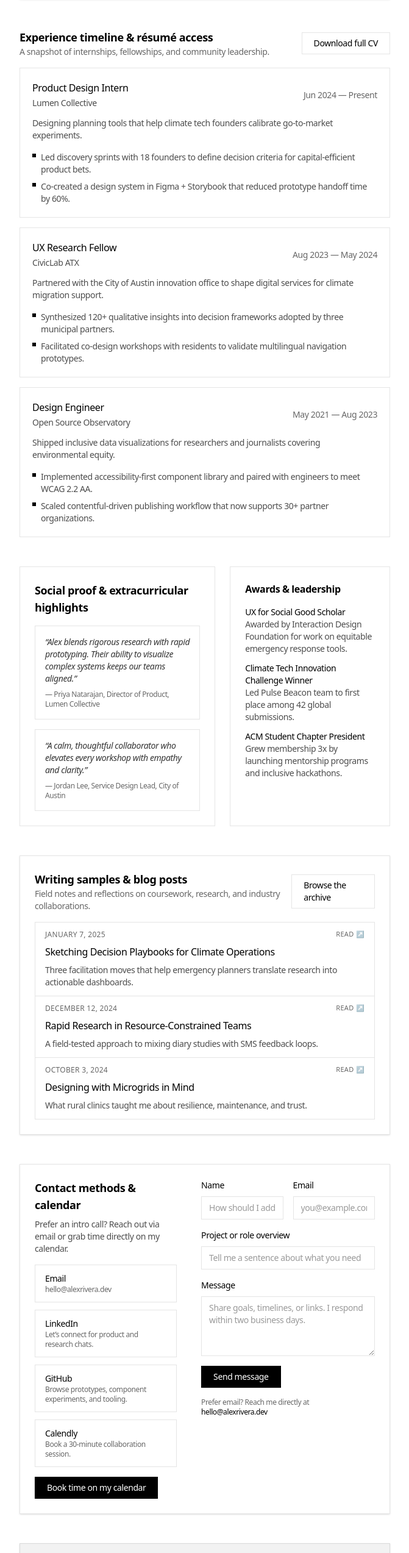
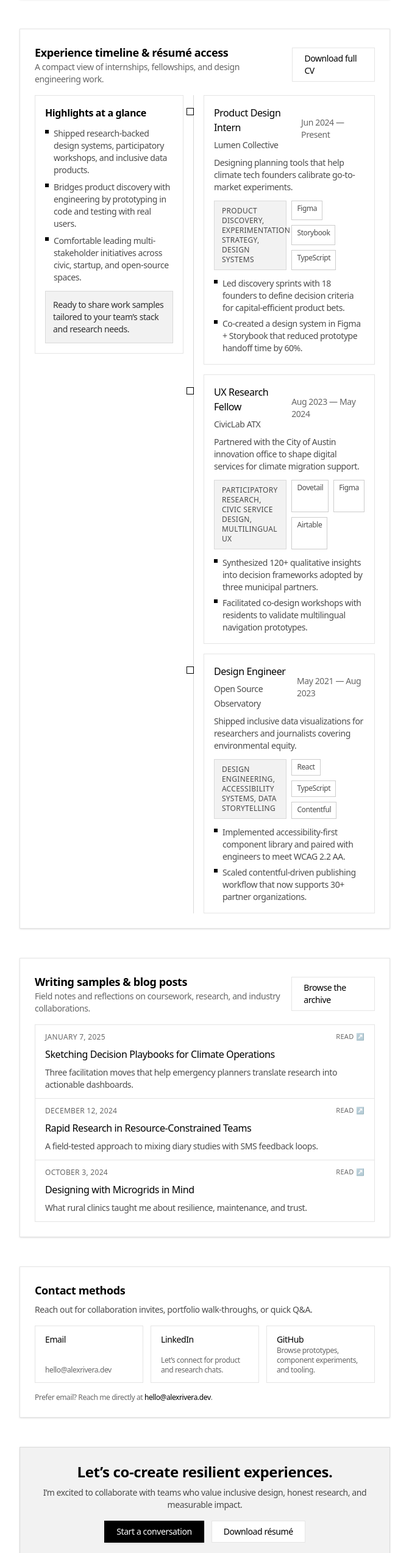
Before and after one commit to danlitvak/daniel_litvak, a Next.js app: page / in a window 1280 px wide. Shown: the part 2479-5026 px from the top of the page at 61% size, without its empty margins (304-975 px from the left). Built offline with nearby package versions, Linux system fonts and the light colour scheme.

Commit message:
Refresh experience timeline and simplify contact

```diff
--- a/app/blog/layout.tsx
+++ b/app/blog/layout.tsx
@@ -46,7 +46,7 @@ export default function LayoutBlogPost({
       <div className="absolute right-4 top-24">
         <CopyButton />
       </div>
-      <main className="prose mt-24 pb-20 prose-h4:prose-base dark:prose-invert prose-h1:text-xl prose-h1:font-medium prose-h2:mt-12 prose-h2:scroll-m-20 prose-h2:text-lg prose-h2:font-medium prose-h3:text-base prose-h3:font-medium prose-h4:font-medium prose-h5:text-base prose-h5:font-medium prose-h6:text-base prose-h6:font-medium prose-strong:font-medium prose-headings:text-black dark:prose-headings:text-white prose-p:text-black/80 dark:prose-p:text-white/80 prose-a:text-black underline-offset-2 hover:prose-a:underline dark:prose-a:text-white">
+      <main className="prose mt-24 pb-20 prose-h4:prose-base dark:prose-invert prose-h1:text-xl prose-h1:font-medium prose-h2:mt-12 prose-h2:scroll-m-20 prose-h2:text-lg prose-h2:font-medium prose-h3:text-base prose-h3:font-medium prose-h4:font-medium prose-h5:text-base prose-h5:font-medium prose-h6:text-base prose-h6:font-medium prose-strong:font-medium prose-headings:text-black dark:prose-headings:text-white prose-p:text-black/80 dark:prose-p:text-white/80 prose-a:text-black prose-a:no-underline dark:prose-a:text-white">
         {children}
       </main>
     </>
--- a/app/data.ts
+++ b/app/data.ts
@@ -95,6 +95,8 @@ type WorkExperience = {
   id: string
   summary: string
   achievements: string[]
+  focus: string
+  stack: string[]
 }
 
 export const WORK_EXPERIENCE: WorkExperience[] = [
@@ -110,6 +112,8 @@ export const WORK_EXPERIENCE: WorkExperience[] = [
       'Led discovery sprints with 18 founders to define decision criteria for capital-efficient product bets.',
       'Co-created a design system in Figma + Storybook that reduced prototype handoff time by 60%.',
     ],
+    focus: 'Product discovery, experimentation strategy, design systems',
+    stack: ['Figma', 'Storybook', 'TypeScript'],
   },
   {
     company: 'CivicLab ATX',
@@ -123,6 +127,8 @@ export const WORK_EXPERIENCE: WorkExperience[] = [
       'Synthesized 120+ qualitative insights into decision frameworks adopted by three municipal partners.',
       'Facilitated co-design workshops with residents to validate multilingual navigation prototypes.',
     ],
+    focus: 'Participatory research, civic service design, multilingual UX',
+    stack: ['Dovetail', 'Figma', 'Airtable'],
   },
   {
     company: 'Open Source Observatory',
@@ -136,6 +142,8 @@ export const WORK_EXPERIENCE: WorkExperience[] = [
       'Implemented accessibility-first component library and paired with engineers to meet WCAG 2.2 AA.',
       'Scaled contentful-driven publishing workflow that now supports 30+ partner organizations.',
     ],
+    focus: 'Design engineering, accessibility systems, data storytelling',
+    stack: ['React', 'TypeScript', 'Contentful'],
   },
 ]
 
@@ -249,8 +257,6 @@ export const EMAIL = 'hello@alexrivera.dev'
 
 export const RESUME_URL = 'https://alex-rivera.dev/resume.pdf'
 
-export const CALENDAR_URL = 'https://calendly.com/alexrivera/30min'
-
 export const CONTACT_LINKS: ContactLink[] = [
   {
     label: 'Email',
@@ -267,9 +273,4 @@ export const CONTACT_LINKS: ContactLink[] = [
     link: 'https://github.com/alexrivera',
     description: 'Browse prototypes, component experiments, and tooling.',
   },
-  {
-    label: 'Calendly',
-    link: CALENDAR_URL,
-    description: 'Book a 30-minute collaboration session.',
-  },
 ]
--- a/app/page.tsx
+++ b/app/page.tsx
@@ -10,11 +10,9 @@ import {
   WORK_EXPERIENCE,
   BLOG_POSTS,
   SKILL_GROUPS,
-  SOCIAL_PROOF,
   EMAIL,
   CONTACT_LINKS,
   RESUME_URL,
-  CALENDAR_URL,
 } from './data'
 
 const VARIANTS_CONTAINER = {
@@ -251,35 +249,52 @@ export default function Personal() {
         id="experience"
         variants={VARIANTS_SECTION}
         transition={TRANSITION_SECTION}
-        className="space-y-4"
+        className="rounded-none border border-black/10 bg-white p-6 shadow-sm dark:border-white/10 dark:bg-white/5"
       >
-        <div className="flex flex-col justify-between gap-4 md:flex-row md:items-center">
+        <div className="flex flex-col gap-3 md:flex-row md:items-center md:justify-between">
           <div>
             <h2 className="text-lg font-semibold text-black dark:text-white">
               Experience timeline & résumé access
             </h2>
             <p className="text-sm text-black/60 dark:text-white/60">
-              A snapshot of internships, fellowships, and community leadership.
+              A compact view of internships, fellowships, and design engineering work.
             </p>
           </div>
           <CTAButton href={RESUME_URL} target="_blank" label="Download full CV" variant="secondary" />
         </div>
-        <div className="space-y-4">
+        <div className="mt-4 grid gap-4 lg:grid-cols-[0.9fr_1.1fr] lg:items-start">
+          <div className="space-y-3 rounded-none border border-black/10 bg-white p-4 dark:border-white/10 dark:bg-black/40">
+            <h3 className="text-base font-semibold text-black dark:text-white">Highlights at a glance</h3>
+            <ul className="space-y-2 text-sm text-black/70 dark:text-white/70">
+              <li className="flex items-start gap-2">
+                <span className="mt-1 h-1.5 w-1.5 flex-none bg-black dark:bg-white" />
+                <span>Shipped research-backed design systems, participatory workshops, and inclusive data products.</span>
+              </li>
+              <li className="flex items-start gap-2">
+                <span className="mt-1 h-1.5 w-1.5 flex-none bg-black dark:bg-white" />
+                <span>Bridges product discovery with engineering by prototyping in code and testing with real users.</span>
+              </li>
+              <li className="flex items-start gap-2">
+                <span className="mt-1 h-1.5 w-1.5 flex-none bg-black dark:bg-white" />
+                <span>Comfortable leading multi-stakeholder initiatives across civic, startup, and open-source spaces.</span>
+              </li>
+            </ul>
+            <div className="rounded-none border border-black/10 bg-black/5 p-3 text-sm text-black/80 dark:border-white/20 dark:bg-white/10 dark:text-white/80">
+              Ready to share work samples tailored to your team’s stack and research needs.
+            </div>
+          </div>
+          <ol className="relative space-y-4 border-l border-black/15 pl-4 dark:border-white/15">
             {WORK_EXPERIENCE.map((job) => (
-            <div
-              key={job.id}
-              className="rounded-none border border-black/10 bg-white p-5 dark:border-white/10 dark:bg-black/40"
-            >
+              <li key={job.id} className="relative rounded-none border border-black/10 bg-white p-4 dark:border-white/10 dark:bg-black/40">
+                <span className="absolute -left-[29px] top-5 h-3 w-3 border border-black bg-white dark:border-white dark:bg-black" aria-hidden />
                 <div className="flex flex-col gap-2 md:flex-row md:items-center md:justify-between">
-                <div>
-                  <h3 className="text-base font-medium text-black dark:text-white">
-                    {job.title}
-                  </h3>
+                  <div className="space-y-1">
+                    <h3 className="text-base font-medium text-black dark:text-white">{job.title}</h3>
                     <a
                       href={job.link}
                       target="_blank"
                       rel="noopener noreferrer"
-                    className="text-sm text-black/70 underline-offset-2 hover:underline dark:text-white/70"
+                      className="text-sm font-medium text-black/70 underline-offset-2 hover:text-black/90 dark:text-white/70 dark:hover:text-white"
                     >
                       {job.company}
                     </a>
@@ -288,59 +303,33 @@ export default function Personal() {
                     {job.start} — {job.end}
                   </p>
                 </div>
-              <p className="mt-3 text-sm text-black/70 dark:text-white/70">
-                {job.summary}
-              </p>
-              <ul className="mt-4 space-y-2 text-sm text-black/70 dark:text-white/70">
+                <p className="mt-2 text-sm text-black/70 dark:text-white/70">{job.summary}</p>
+                <div className="mt-3 grid gap-2 md:grid-cols-2">
+                  <div className="rounded-none border border-black/10 bg-black/5 px-3 py-2 text-xs font-medium uppercase tracking-wide text-black/70 dark:border-white/10 dark:bg-white/10 dark:text-white/70">
+                    {job.focus}
+                  </div>
+                  <div className="flex flex-wrap gap-2 text-xs text-black/70 dark:text-white/70">
+                    {job.stack.map((tool) => (
+                      <span
+                        key={tool}
+                        className="rounded-none border border-black/20 bg-white px-2 py-1 dark:border-white/20 dark:bg-black"
+                      >
+                        {tool}
+                      </span>
+                    ))}
+                  </div>
+                </div>
+                <ul className="mt-3 space-y-1.5 text-sm text-black/70 dark:text-white/70">
                   {job.achievements.map((achievement) => (
                     <li key={achievement} className="flex gap-2">
-                    <span className="mt-1 h-1.5 w-1.5 flex-none rounded-none bg-black dark:bg-white" />
+                      <span className="mt-1 h-1.5 w-1.5 flex-none bg-black dark:bg-white" />
                       <span>{achievement}</span>
                     </li>
                   ))}
                 </ul>
-            </div>
-          ))}
-        </div>
-      </motion.section>
-
-      <motion.section
-        variants={VARIANTS_SECTION}
-        transition={TRANSITION_SECTION}
-        className="grid gap-6 md:grid-cols-[1.1fr_0.9fr]"
-      >
-        <div className="rounded-none border border-black/10 bg-white p-6 dark:border-white/10 dark:bg-black/40">
-          <h2 className="text-lg font-semibold text-black dark:text-white">
-            Social proof & extracurricular highlights
-          </h2>
-          <div className="mt-4 space-y-4">
-            {SOCIAL_PROOF.testimonials.map((testimonial) => (
-              <blockquote
-                key={testimonial.name}
-                className="rounded-none border border-black/10 bg-white p-4 text-sm italic text-black/80 dark:border-white/10 dark:bg-black/40 dark:text-white/80"
-              >
-                “{testimonial.quote}”
-                <footer className="mt-2 text-xs font-medium not-italic text-black/60 dark:text-white/60">
-                  — {testimonial.name}, {testimonial.role}
-                </footer>
-              </blockquote>
-            ))}
-          </div>
-        </div>
-        <div className="rounded-none border border-black/10 bg-white p-6 dark:border-white/10 dark:bg-black/40">
-          <h3 className="text-base font-semibold text-black dark:text-white">
-            Awards & leadership
-          </h3>
-          <ul className="mt-4 space-y-3 text-sm text-black/70 dark:text-white/70">
-            {SOCIAL_PROOF.highlights.map((highlight) => (
-              <li key={highlight.title}>
-                <p className="font-medium text-black dark:text-white">
-                  {highlight.title}
-                </p>
-                <p className="text-black/70 dark:text-white/70">{highlight.description}</p>
               </li>
             ))}
-          </ul>
+          </ol>
         </div>
       </motion.section>
 
@@ -386,84 +375,34 @@ export default function Personal() {
         transition={TRANSITION_SECTION}
         className="rounded-none border border-black/10 bg-white p-6 shadow-sm dark:border-white/10 dark:bg-white/5"
       >
-        <div className="grid gap-6 lg:grid-cols-[0.9fr_1.1fr] lg:gap-10">
         <div className="space-y-4">
           <div className="space-y-2">
-              <h2 className="text-lg font-semibold text-black dark:text-white">
-                Contact methods & calendar
-              </h2>
+            <h2 className="text-lg font-semibold text-black dark:text-white">Contact methods</h2>
             <p className="text-sm text-black/70 dark:text-white/70">
-                Prefer an intro call? Reach out via email or grab time directly on my calendar.
+              Reach out for collaboration invites, portfolio walk-throughs, or quick Q&A.
             </p>
           </div>
-            <div className="space-y-3">
+          <div className="grid gap-3 md:grid-cols-3">
             {CONTACT_LINKS.map((item) => (
               <a
                 key={item.label}
                 href={item.link}
                 target={item.link.startsWith('http') ? '_blank' : undefined}
                 rel={item.link.startsWith('http') ? 'noopener noreferrer' : undefined}
-                  className="flex flex-col rounded-none border border-black/10 bg-white px-4 py-3 transition-colors hover:border-black/40 hover:bg-black/5 dark:border-white/10 dark:bg-black/40 dark:hover:border-white/40 dark:hover:bg-white/10"
+                className="flex flex-col justify-between rounded-none border border-black/10 bg-white px-4 py-3 transition-colors hover:border-black/40 hover:bg-black/5 dark:border-white/10 dark:bg-black/40 dark:hover:border-white/40 dark:hover:bg-white/10"
               >
                 <span className="text-sm font-medium text-black dark:text-white">{item.label}</span>
                 <span className="text-xs text-black/60 dark:text-white/60">{item.description}</span>
               </a>
             ))}
           </div>
-            <CTAButton href={CALENDAR_URL} target="_blank" label="Book time on my calendar" />
-          </div>
-          <form className="space-y-4">
-            <div className="grid gap-4 md:grid-cols-2">
-              <label className="flex flex-col gap-2 text-sm font-medium text-black dark:text-white">
-                Name
-                <input
-                  type="text"
-                  name="name"
-                  placeholder="How should I address you?"
-                  className="rounded-none border border-black/10 bg-white px-3 py-2 text-sm text-black placeholder:text-black/40 focus:border-black/40 focus:outline-none focus:ring-2 focus:ring-black/20 dark:border-white/20 dark:bg-black dark:text-white dark:placeholder:text-white/40 dark:focus:border-white/60 dark:focus:ring-white/20"
-                />
-              </label>
-              <label className="flex flex-col gap-2 text-sm font-medium text-black dark:text-white">
-                Email
-                <input
-                  type="email"
-                  name="contact-email"
-                  placeholder="you@example.com"
-                  className="rounded-none border border-black/10 bg-white px-3 py-2 text-sm text-black placeholder:text-black/40 focus:border-black/40 focus:outline-none focus:ring-2 focus:ring-black/20 dark:border-white/20 dark:bg-black dark:text-white dark:placeholder:text-white/40 dark:focus:border-white/60 dark:focus:ring-white/20"
-                />
-              </label>
-            </div>
-            <label className="flex flex-col gap-2 text-sm font-medium text-black dark:text-white">
-              Project or role overview
-              <input
-                type="text"
-                name="project"
-                placeholder="Tell me a sentence about what you need"
-                className="rounded-none border border-black/10 bg-white px-3 py-2 text-sm text-black placeholder:text-black/40 focus:border-black/40 focus:outline-none focus:ring-2 focus:ring-black/20 dark:border-white/20 dark:bg-black dark:text-white dark:placeholder:text-white/40 dark:focus:border-white/60 dark:focus:ring-white/20"
-              />
-            </label>
-            <label className="flex flex-col gap-2 text-sm font-medium text-black dark:text-white">
-              Message
-              <textarea
-                name="message"
-                rows={4}
-                placeholder="Share goals, timelines, or links. I respond within two business days."
-                className="rounded-none border border-black/10 bg-white px-3 py-2 text-sm text-black placeholder:text-black/40 focus:border-black/40 focus:outline-none focus:ring-2 focus:ring-black/20 dark:border-white/20 dark:bg-black dark:text-white dark:placeholder:text-white/40 dark:focus:border-white/60 dark:focus:ring-white/20"
-              />
-            </label>
-            <button
-              type="submit"
-              className="inline-flex items-center justify-center rounded-none bg-black px-5 py-2 text-sm font-medium text-white transition-colors hover:bg-black/80 focus-visible:outline focus-visible:outline-2 focus-visible:outline-offset-2 focus-visible:outline-black dark:bg-white dark:text-black dark:hover:bg-white/80 dark:focus-visible:outline-white"
-            >
-              Send message
-            </button>
           <p className="text-xs text-black/60 dark:text-white/60">
             Prefer email? Reach me directly at{' '}
             <a className="font-medium text-black underline-offset-2 hover:underline dark:text-white" href={`mailto:${EMAIL}`}>
               {EMAIL}
             </a>
+            .
           </p>
-          </form>
         </div>
       </motion.section>
 
@@ -480,7 +419,7 @@ export default function Personal() {
         </p>
         <div className="mt-4 flex flex-wrap justify-center gap-3">
           <CTAButton href={`mailto:${EMAIL}`} label="Start a conversation" />
-          <CTAButton href={CALENDAR_URL} target="_blank" label="Schedule an intro" variant="secondary" />
+          <CTAButton href={RESUME_URL} target="_blank" label="Download résumé" variant="secondary" />
         </div>
       </motion.section>
     </motion.main>
```
Lines whose indentation alone changed are shown as unchanged.
